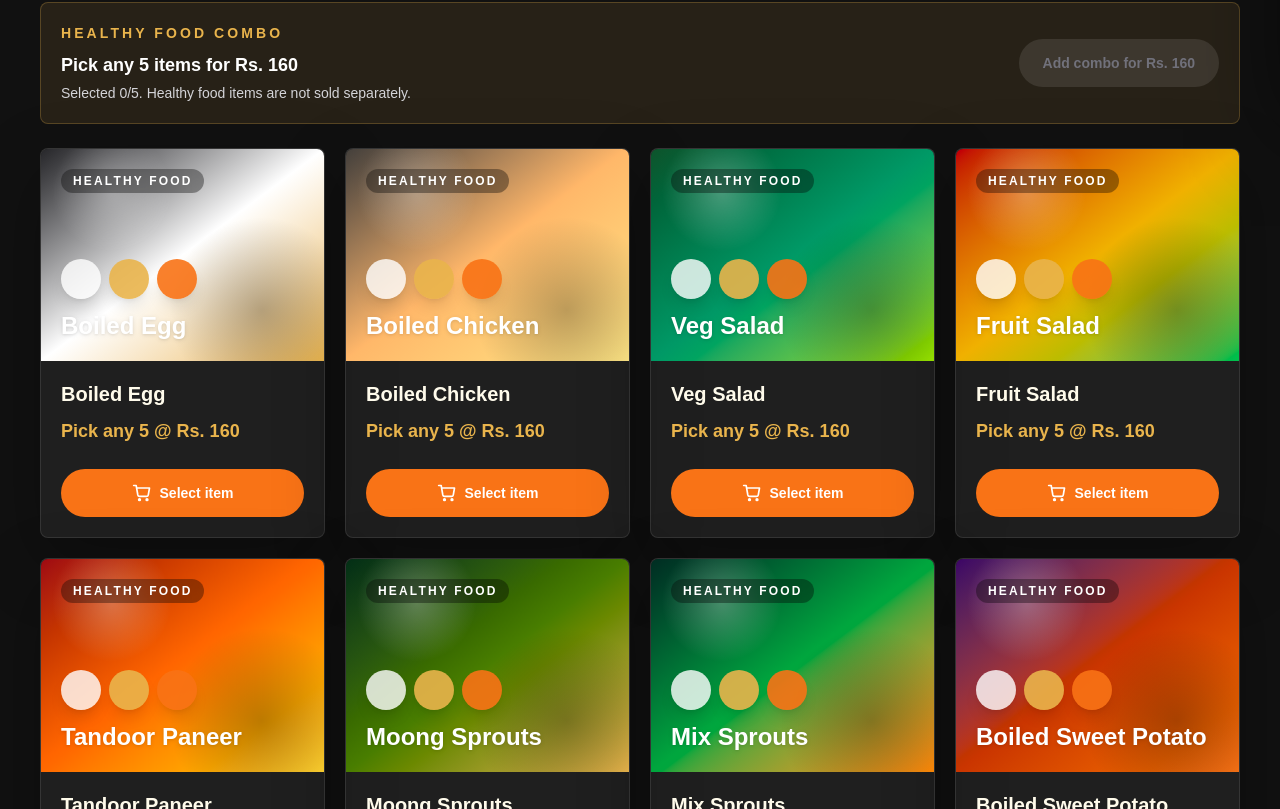
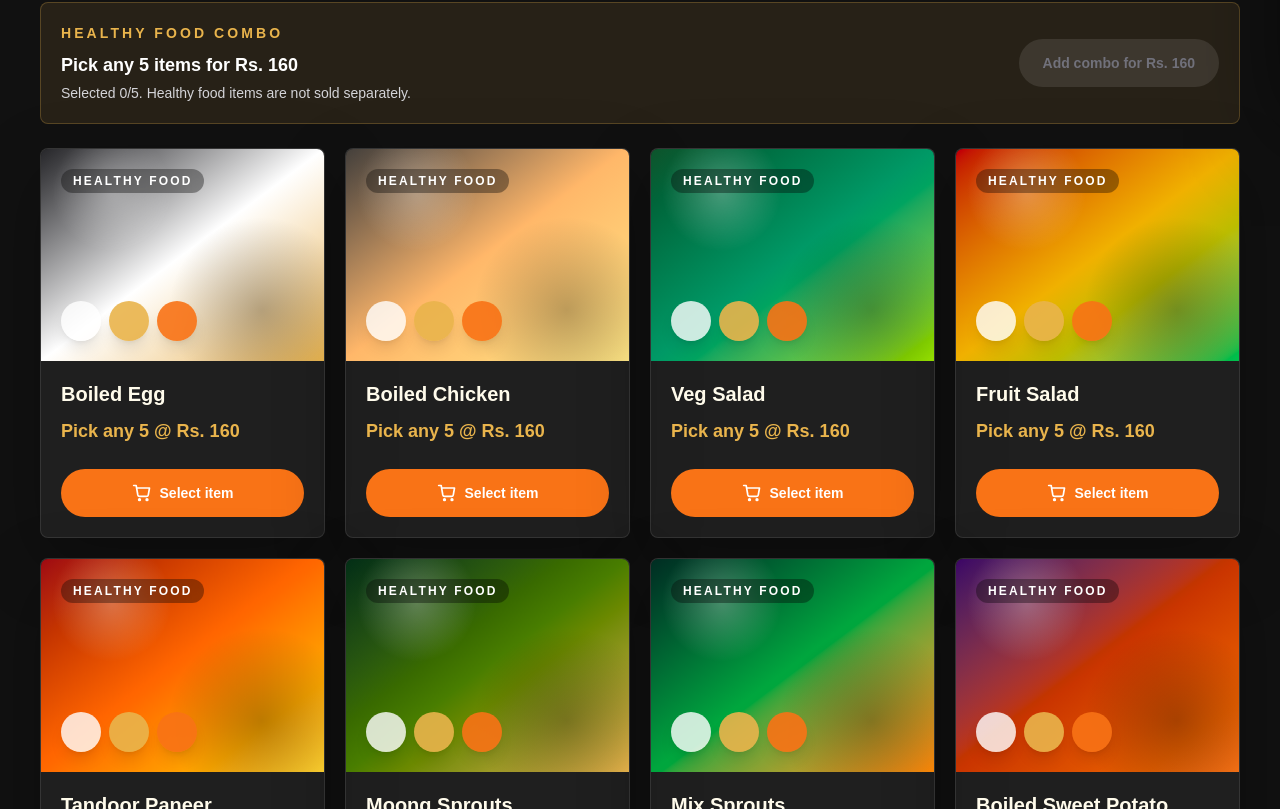
Before and after one commit to karthik0612345-web/kai-thuttu-kitchens, a Next.js app: page /menu in a window 1280 px wide. Shown: the part 671-1480 px from the top of the page. Built offline with nearby package versions, Linux system fonts and the light colour scheme; no server answers; the database is empty.

Commit message:
Remove duplicate menu item names

```diff
--- a/components/MenuBrowser.tsx
+++ b/components/MenuBrowser.tsx
@@ -58,12 +58,10 @@ function CartIcon() {
 }
 
 function FoodPlaceholder({
-  name,
   category,
   imageTone,
   imageUrl,
 }: {
-  name: string;
   category: string;
   imageTone: string;
   imageUrl?: string;
@@ -88,14 +86,11 @@ function FoodPlaceholder({
         {category}
       </div>
       <div className="absolute bottom-3 left-3 right-3 sm:bottom-5 sm:left-5 sm:right-5">
-        <div className="mb-2 flex gap-1.5 sm:mb-3 sm:gap-2">
+        <div className="flex gap-1.5 sm:gap-2">
           <span className="size-6 rounded-full bg-white/80 shadow-lg sm:size-10" />
           <span className="size-6 rounded-full bg-[#E9B44C]/90 shadow-lg sm:size-10" />
           <span className="size-6 rounded-full bg-[#F97316]/90 shadow-lg sm:size-10" />
         </div>
-        <p className="text-sm font-black leading-tight text-white drop-shadow sm:text-2xl">
-          {name}
-        </p>
       </div>
     </div>
   );
@@ -472,7 +467,6 @@ export default function MenuBrowser({ categories }: { categories: MenuCategory[]
                       className="group overflow-hidden rounded-lg border border-white/10 bg-white/[0.06] shadow-[0_18px_45px_rgba(0,0,0,0.24)] transition duration-300 hover:-translate-y-1 hover:border-[#F97316]/70 hover:bg-white/[0.09] sm:shadow-[0_24px_70px_rgba(0,0,0,0.28)]"
                     >
                       <FoodPlaceholder
-                        name={item.name}
                         category={category.name}
                         imageTone={item.imageTone}
                         imageUrl={item.imageUrl}
```
